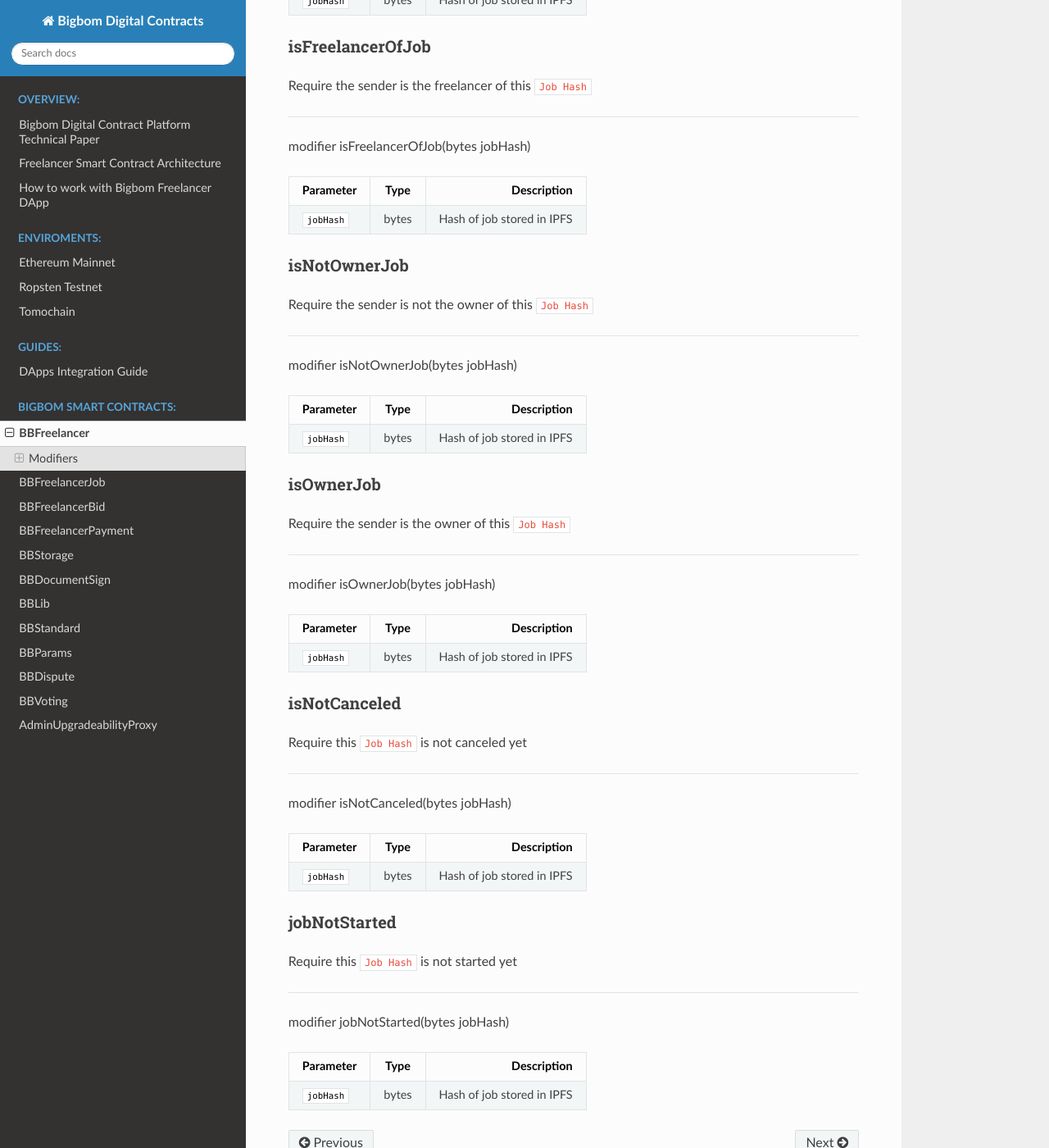
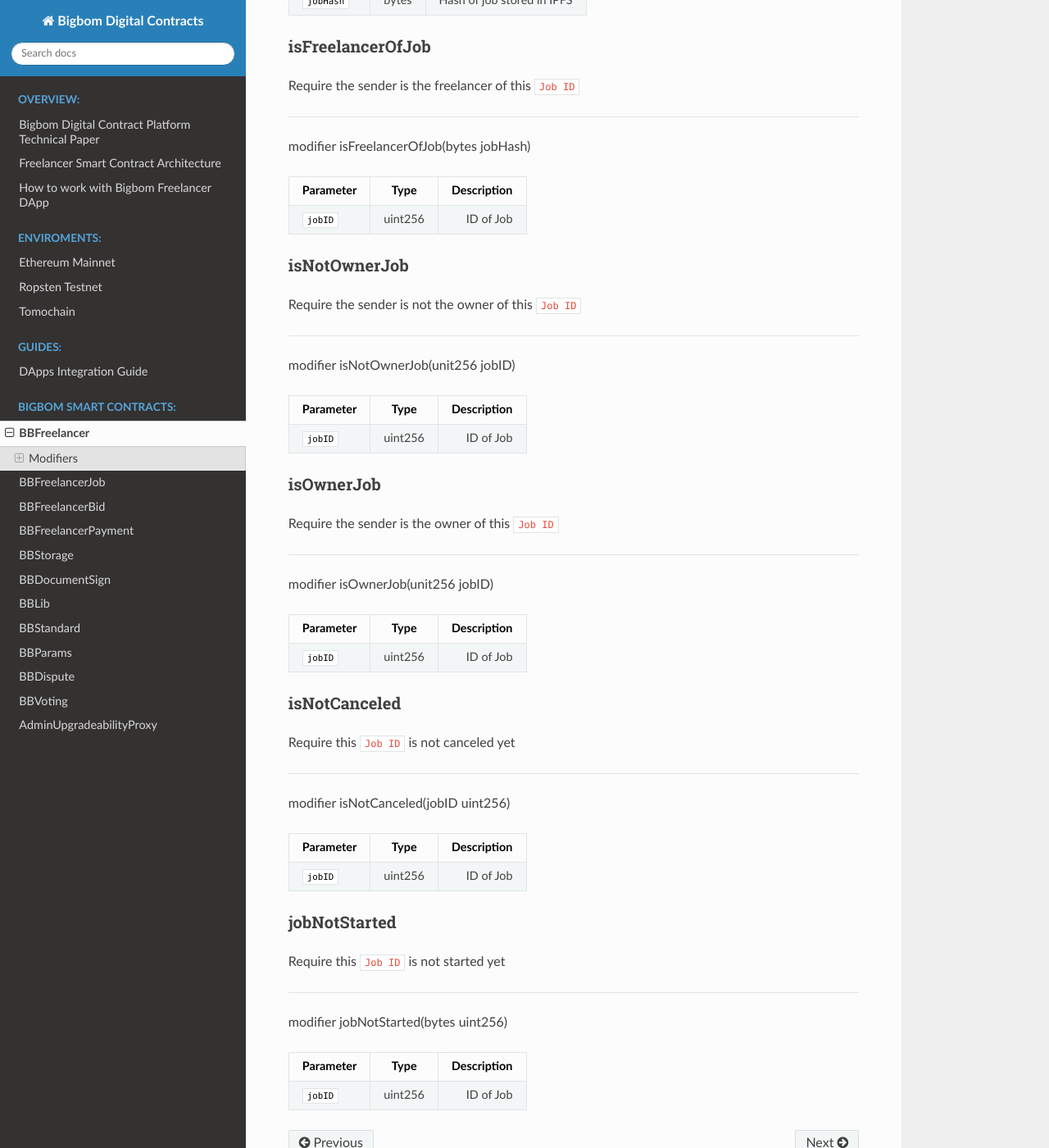
Before and after one commit to bigbomio/digital-contracts, a Sphinx documentation site: the page built from docs/contracts/BBFreelancer.md, in a window 1280 px wide and 1400 px high, scrolled down 849 px. Shown: the whole window at 82% size. Built offline with Sphinx 7.4.7 and the Read the Docs theme 2.0.0, drawn with Linux system fonts in a browser that asks for light colours.

Commit message:
Update BBFreelancer.md

```diff
--- a/docs/contracts/BBFreelancer.md
+++ b/docs/contracts/BBFreelancer.md
@@ -32,7 +32,7 @@
 | `jobHash`       | bytes       | Hash of job stored in IPFS |
 
 ### isFreelancerOfJob
-Require the sender is the freelancer of this `Job Hash`
+Require the sender is the freelancer of this `Job ID`
 
 ---
 
@@ -40,49 +40,49 @@
 
 | Parameter     | Type          | Description                 |
 | ------------- |:-------------:| ---------------------------:|
-| `jobHash`       | bytes       | Hash of job stored in IPFS |
+| `jobID`       | uint256       | ID of Job |
 
 ### isNotOwnerJob
-Require the sender is not the owner of this `Job Hash`
+Require the sender is not the owner of this `Job ID`
 
 ---
 
-modifier isNotOwnerJob(bytes jobHash)
+modifier isNotOwnerJob(unit256 jobID)
 
 | Parameter     | Type          | Description                 |
 | ------------- |:-------------:| ---------------------------:|
-| `jobHash`       | bytes       | Hash of job stored in IPFS |
+| `jobID`       | uint256       | ID of Job |
 
 ### isOwnerJob
-Require the sender is the owner of this `Job Hash`
+Require the sender is the owner of this `Job ID`
 
 ---
 
-modifier isOwnerJob(bytes jobHash)
+modifier isOwnerJob(unit256 jobID)
 
 | Parameter     | Type          | Description                 |
 | ------------- |:-------------:| ---------------------------:|
-| `jobHash`       | bytes       | Hash of job stored in IPFS |
+| `jobID`       | uint256       | ID of Job |
 
 ### isNotCanceled
-Require this `Job Hash` is not canceled yet
+Require this `Job ID` is not canceled yet
 
 ---
 
-modifier isNotCanceled(bytes jobHash)
+modifier isNotCanceled(jobID uint256)
 
 | Parameter     | Type          | Description                 |
 | ------------- |:-------------:| ---------------------------:|
-| `jobHash`       | bytes       | Hash of job stored in IPFS |
+| `jobID`       | uint256       | ID of Job |
 
 
 ### jobNotStarted
-Require this `Job Hash` is not started yet
+Require this `Job ID` is not started yet
 
 ---
 
-modifier jobNotStarted(bytes jobHash)
+modifier jobNotStarted(bytes uint256)
 
 | Parameter     | Type          | Description                 |
 | ------------- |:-------------:| ---------------------------:|
-| `jobHash`       | bytes       | Hash of job stored in IPFS |
+| `jobID`       | uint256       | ID of Job |
```
